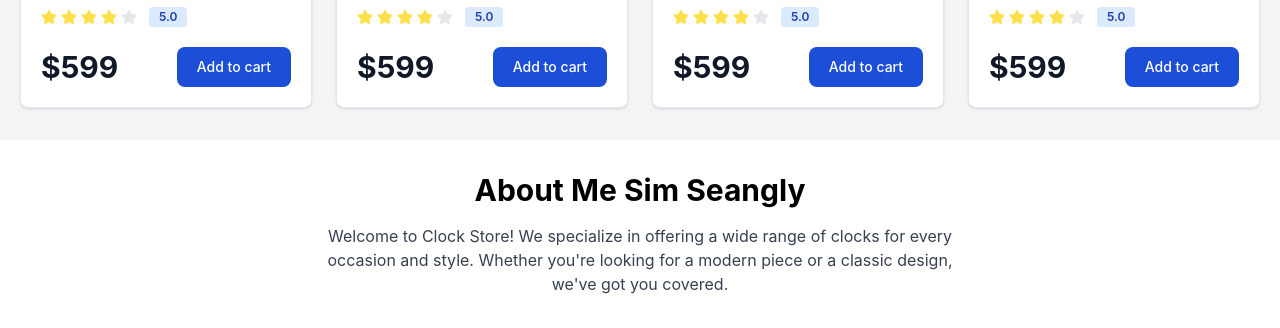
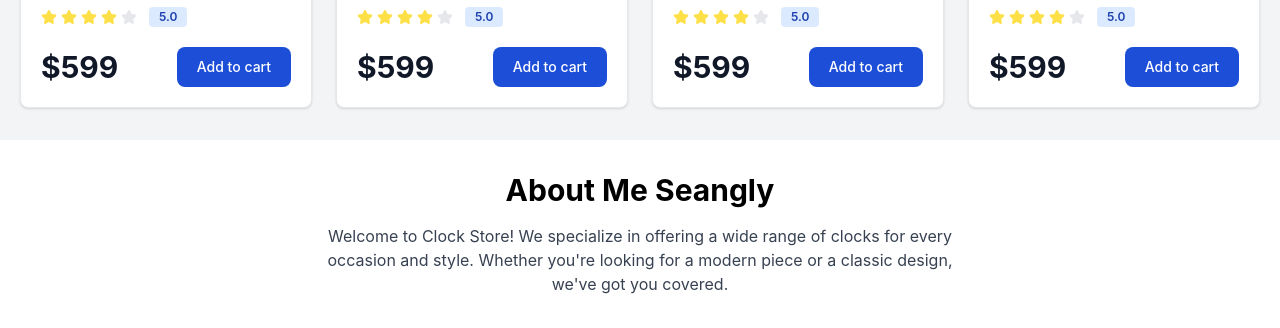
Before and after one commit to seanglysim/Tailwind-WebHomeWork, a website: page src/index.html in a window 1280 px wide. Shown: the part 1603-1931 px from the top of the page. Drawn offline with nearby package versions, Linux system fonts and the light colour scheme.

Commit message:
two commit

```diff
--- a/src/index.html
+++ b/src/index.html
@@ -858,7 +858,7 @@
     <!--TODO About Section-->
     <section class="py-8 bg-white">
         <div class="container mx-auto px-4 text-center">
-          <h2 class="text-3xl font-bold mb-4">About Me Sim Seangly</h2>
+          <h2 class="text-3xl font-bold mb-4">About Me Seangly</h2>
           <p class="text-gray-700 max-w-2xl mx-auto">
             Welcome to Clock Store! We specialize in offering a wide range of clocks for every occasion and style. Whether you're looking for a modern piece or a classic design, we've got you covered.
           </p>
```
